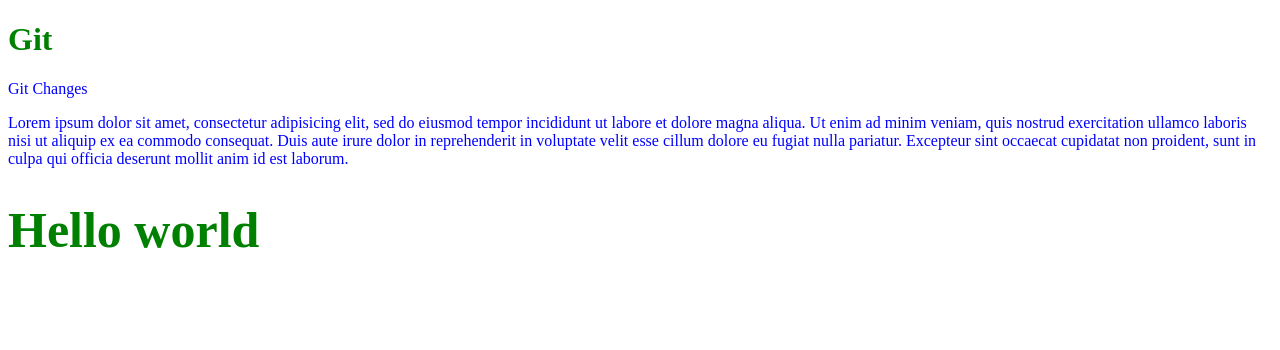
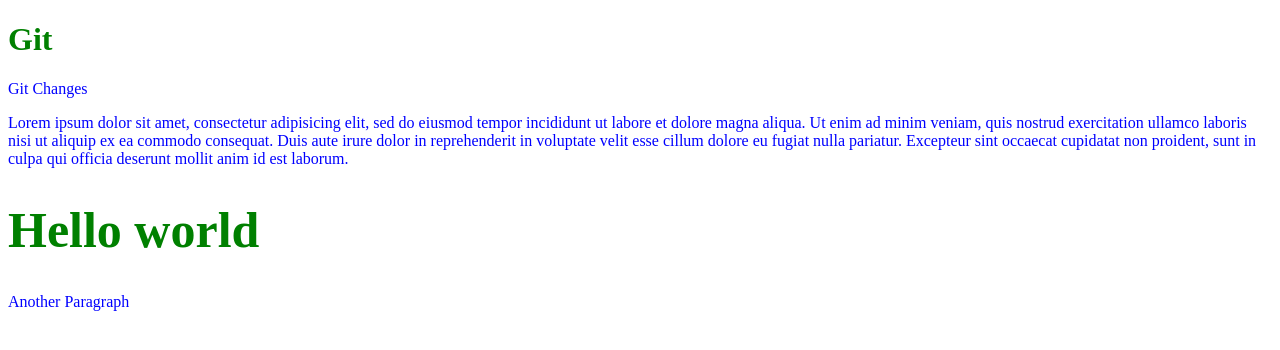
Before and after one commit to salisshuaibu11/my_git_project, a plain HTML site: page index.html in a window 1280 px wide. Drawn offline with Linux system fonts and the light colour scheme.

Commit message:
Another paragraph in master div

```diff
--- a/index.html
+++ b/index.html
@@ -17,6 +17,7 @@
 
   <div class="master">
     <h1>Hello world</h1>
+    <p class="para">Another Paragraph</p>
   </div>
   <script src="app.js"></script>
 </body>
```
